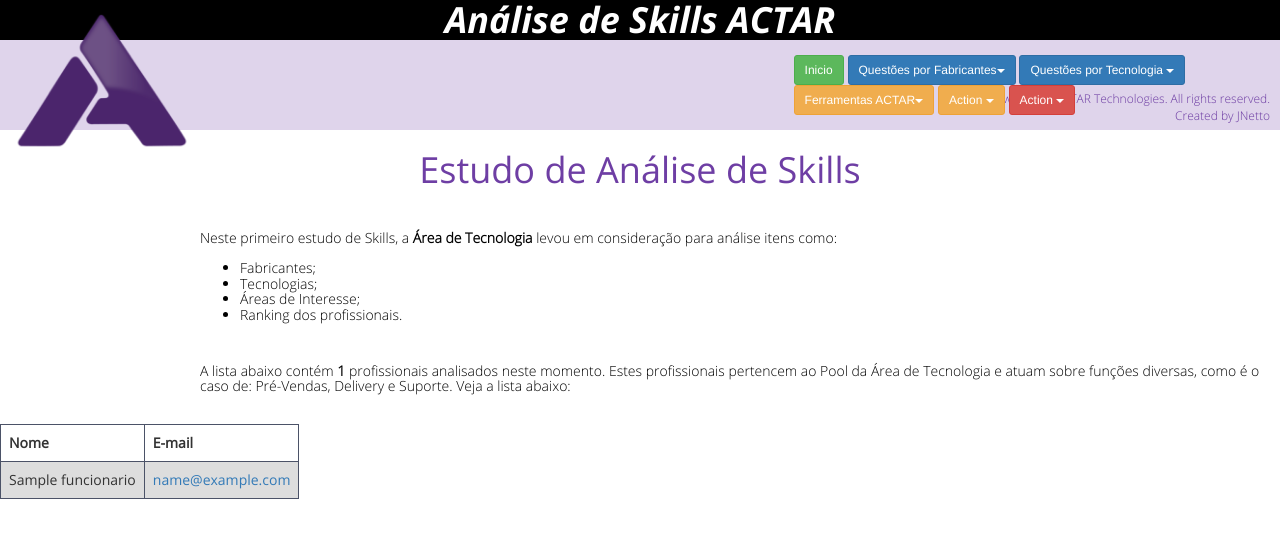
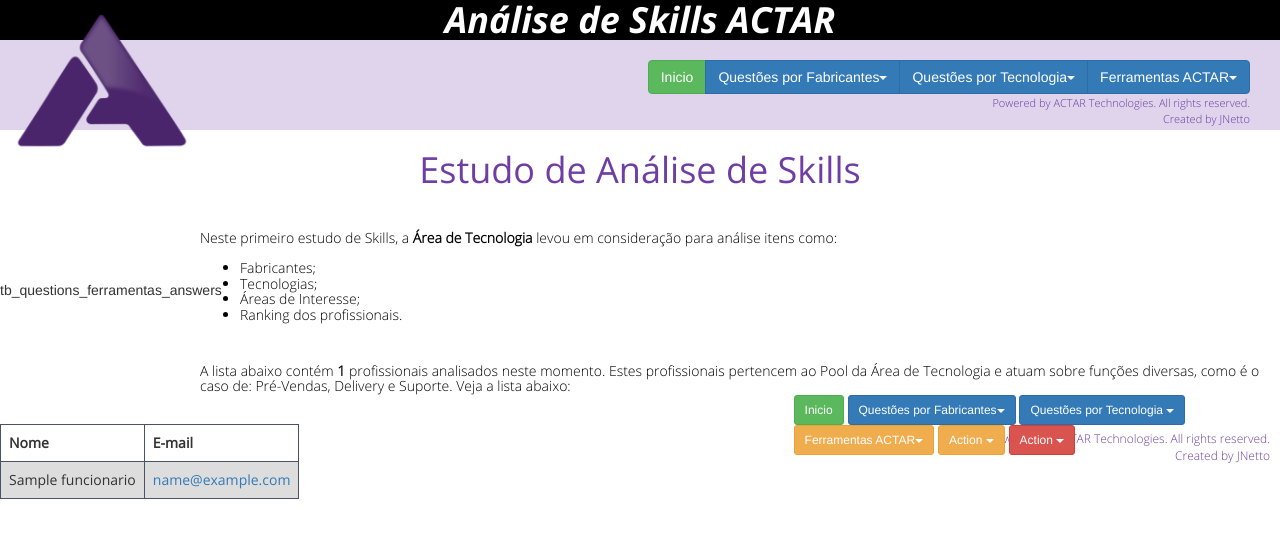
Before and after one commit to joaonetto/Skills, a PHP site: page / in a window 1280 px wide. Shown: the top 538 px of the page. Run offline with PHP 8.4, Linux system fonts and the light colour scheme; tables that the repository leaves empty hold one stand-in row (values such as "Sample post").

Commit message:
Ajustes de Menu

```diff
--- a/include/css/skills.css
+++ b/include/css/skills.css
@@ -76,6 +76,33 @@ header .pull-right {
   text-align: right;
   margin-right: 10px;
 }
+
+/* TEMPORARIO de TESTE */
+
+header .header-teste {
+  width: 100%;
+  border: 1px;
+  color: black;
+  /* margin-left: 20%; */
+  margin-top: 20px;
+  height: 50px;
+}
+
+header .header-posicao-menu {
+  text-align: right;
+}
+
+header .header-jnetto {
+  text-align: right;
+  font-family: 'OpenSans-Light';
+  color: rgba(94,41,154, 0.9);
+  font-size: 11px;
+  margin-top: -35px;
+}
+
+/* FIM TEMPORARIO de TESTE */
+
+
 
 header #frasetopo {
 	display: block;
--- a/view/header.php
+++ b/view/header.php
@@ -43,6 +43,51 @@
       <div id="frasetopo" class="header-black">
         <h1>Análise de Skills ACTAR</h1>
       </div>
+			<div class="row header-teste">
+				<div class="col-md-12 header-posicao-menu">
+					<div class="btn-group">
+					  <button type="button" class="btn btn-success">Inicio</button>
+						<div class="btn-group">
+							<button type="button" class="btn btn-primary dropdown-toggle" data-toggle="dropdown">Questões por Fabricantes<span class="caret"></span></button>
+							<ul class="dropdown-menu" role="menu">
+								<li><a href="#">Tablet</a></li>
+								<li><a href="#">Smartphone</a></li>
+							</ul>
+						</div>
+						<div class="btn-group">
+							<button type="button" class="btn btn-primary dropdown-toggle" data-toggle="dropdown">Questões por Tecnologia<span class="caret"></span></button>
+							<ul class="dropdown-menu" role="menu">
+								<li><a href="#">Tablet</a></li>
+								<li><a href="#">Smartphone</a></li>
+							</ul>
+						</div>
+						<div class="btn-group">
+							<button type="button" class="btn btn-primary dropdown-toggle" data-toggle="dropdown">Ferramentas ACTAR<span class="caret"></span></button>
+							<ul class="dropdown-menu" role="menu">
+								<li><a href="#">Tablet</a></li>
+								<li><a href="#">Smartphone</a></li>
+							</ul>
+						</div>
+					</div>
+				</div>
+			</div>
+			<div class="row header-teste">
+				<div class="col-md-12 header-jnetto">
+					Powered by ACTAR Technologies. All rights reserved.<br>Created by JNetto</p>
+				</div>
+			</div>
+			<br>
+			<br>
+			<br>
+			<br>
+			<br>
+			tb_questions_ferramentas_answers
+			<br>
+			<br>
+			<br>
+			<br>
+			<br>
+
       <div class="header-topo">
         <div class="header-menu">
           <a class="btn btn-sm btn-success" href="index.php" role="button">Inicio</a>
```
